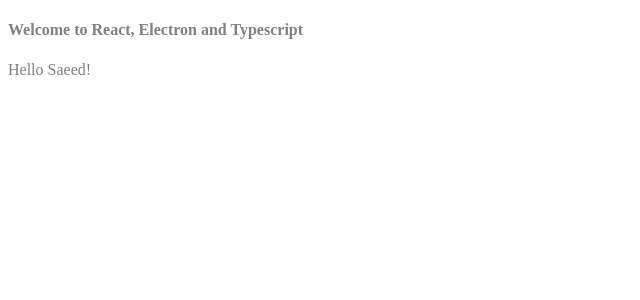
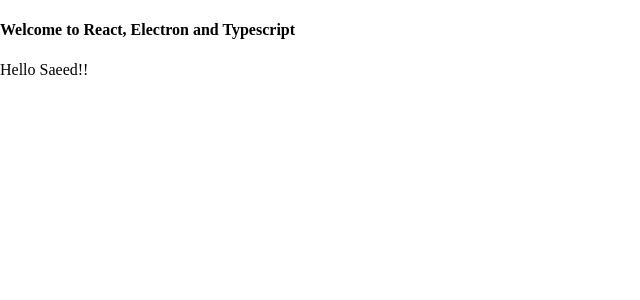
Before and after one commit to espitman/electron-typescript-kit, a React app: page / in a window 1280 px wide. Shown: the top 300 px of the page, without its empty margins (0-640 px from the left). Built offline with nearby package versions, Linux system fonts and the light colour scheme.

Commit message:
feat: use scss

```diff
--- a/public/style.css
+++ /dev/null
@@ -1,3 +0,0 @@
-.app {
-  color: grey;
-}
--- /dev/null
+++ b/public/style.scss
@@ -0,0 +1,9 @@
+html,
+body {
+  margin: 0;
+  padding: 0;
+  overflow: hidden;
+}
+.app {
+  color: black;
+}
--- a/src/index.tsx
+++ b/src/index.tsx
@@ -1,12 +1,12 @@
 import * as React from 'react'
 import * as ReactDOM from 'react-dom'
 
-import '@public/style.css'
+import '@public/style.scss'
 
 ReactDOM.render(
   <div className='app'>
     <h4>Welcome to React, Electron and Typescript</h4>
-    <p>Hello Saeed!</p>
+    <p>Hello Saeed!!</p>
   </div>,
   document.getElementById('app')
 )
--- a/tslint.json
+++ b/tslint.json
@@ -39,12 +39,6 @@
         "@utils"
       ]
     ],
-    "no-import-side-effect": [
-      true,
-      {
-        "ignore-module": "(\\.css)$"
-      }
-    ],
     "no-increment-decrement": ["allow-for-loops"],
     "rulesDirectory": [
       "node_modules/tslint-microsoft-contrib"
```
